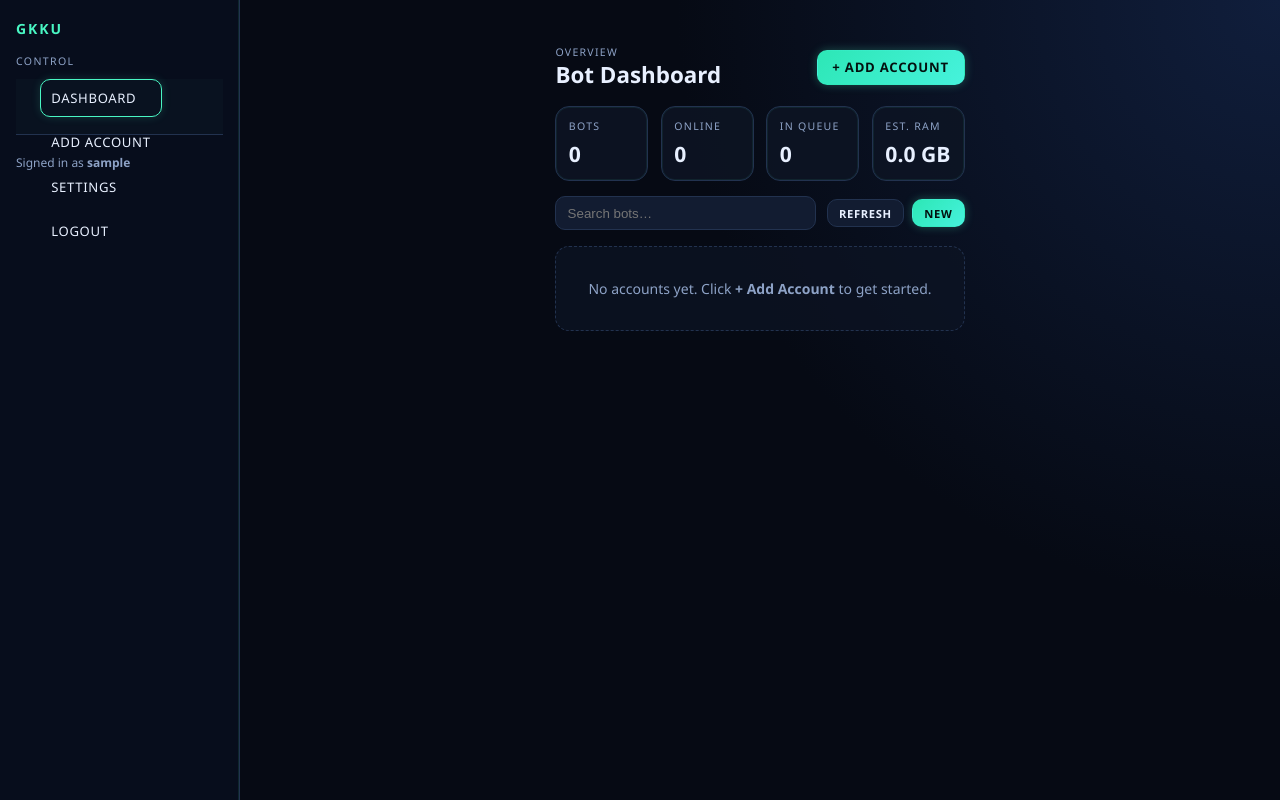
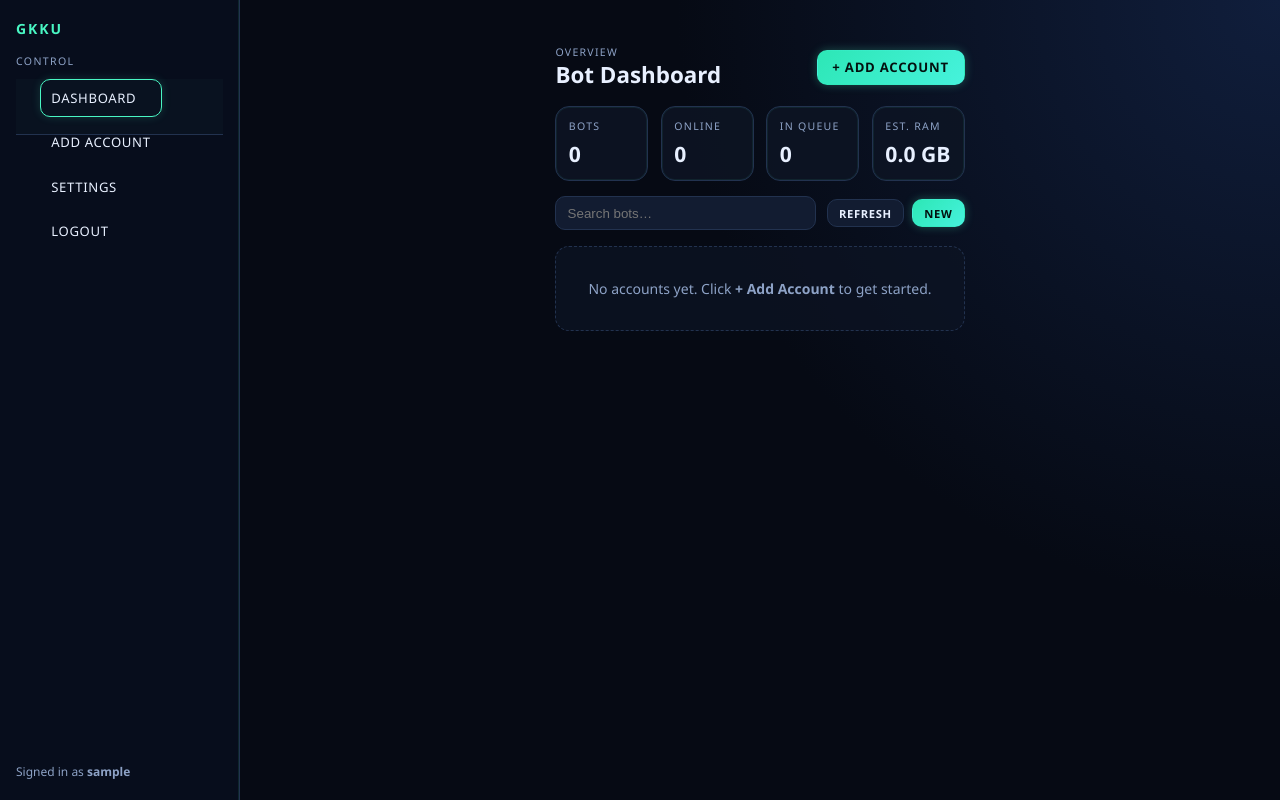
Before and after one commit to Ballie1999/Ballie1999, a Node server app: page / in a window 1280 px wide. Run offline with Node 20, Linux system fonts and the light colour scheme; the visitor is signed in with stand-in values (Sample User, id 1); data that the repository does not hold is empty; some libraries are stand-ins or nearby versions.

Commit message:
Fix UI alignment: bot-actions overflow and sidebar layout

```diff
--- a/minecraft-panel/public/style.css
+++ b/minecraft-panel/public/style.css
@@ -311,6 +311,8 @@ body.dashboard-page {
   background: rgba(8, 14, 28, 0.97);
   padding: 1.2rem 1rem;
   box-shadow: inset -1px 0 0 rgba(73, 246, 195, 0.1);
+  display: flex;
+  flex-direction: column;
 }
 
 .sidebar-brand {
@@ -352,7 +354,8 @@ body.dashboard-page {
 }
 
 .sidebar-user {
-  margin-top: 1.2rem;
+  margin-top: auto;
+  padding-top: 1.2rem;
   color: var(--muted);
   font-size: 0.75rem;
   line-height: 1.4;
@@ -508,7 +511,8 @@ body.dashboard-page {
 
 .bot-actions {
   display: flex;
-  justify-content: flex-end;
+  flex-wrap: wrap;
+  justify-content: flex-start;
   gap: 0.45rem;
 }
 
```
